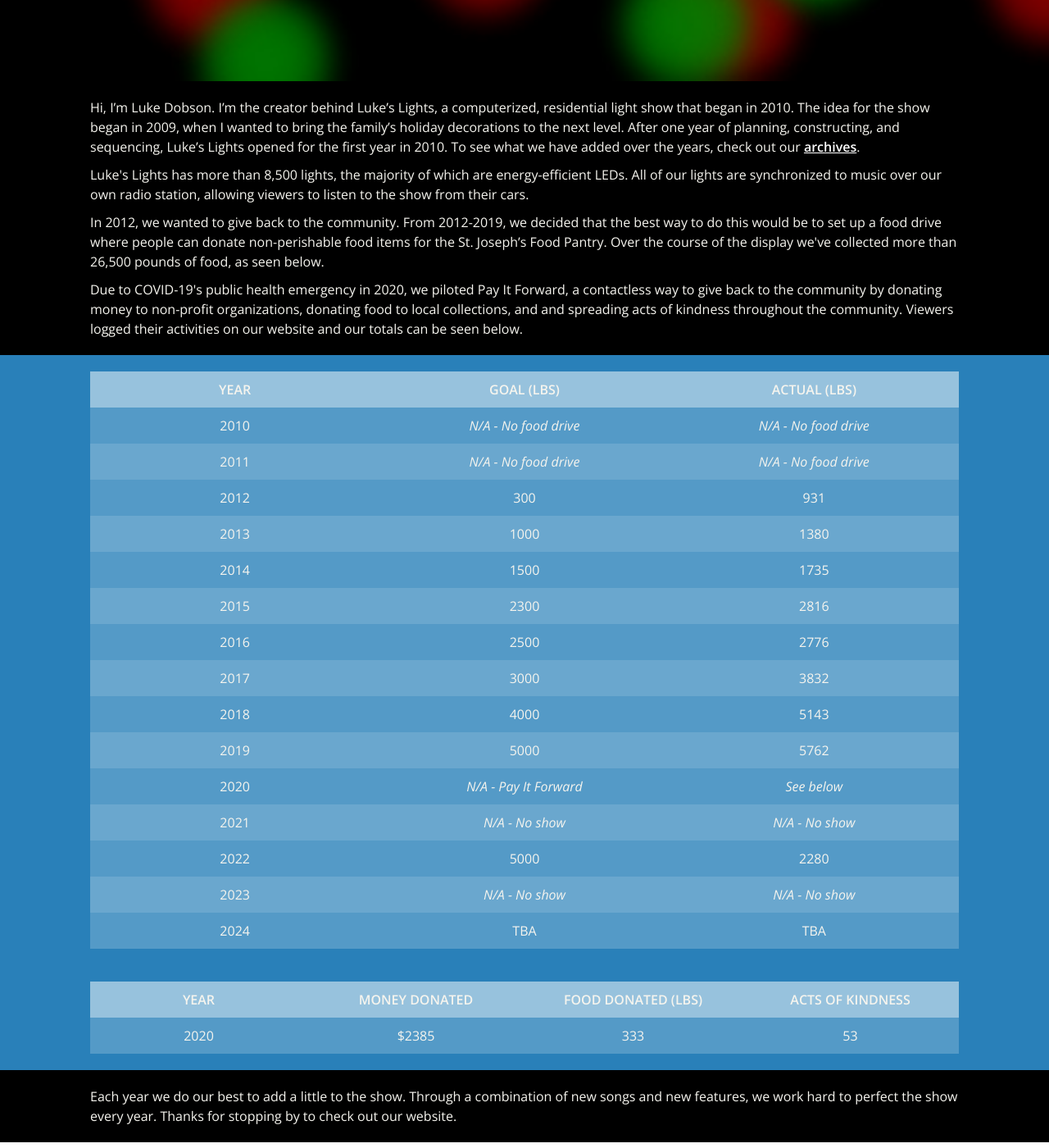
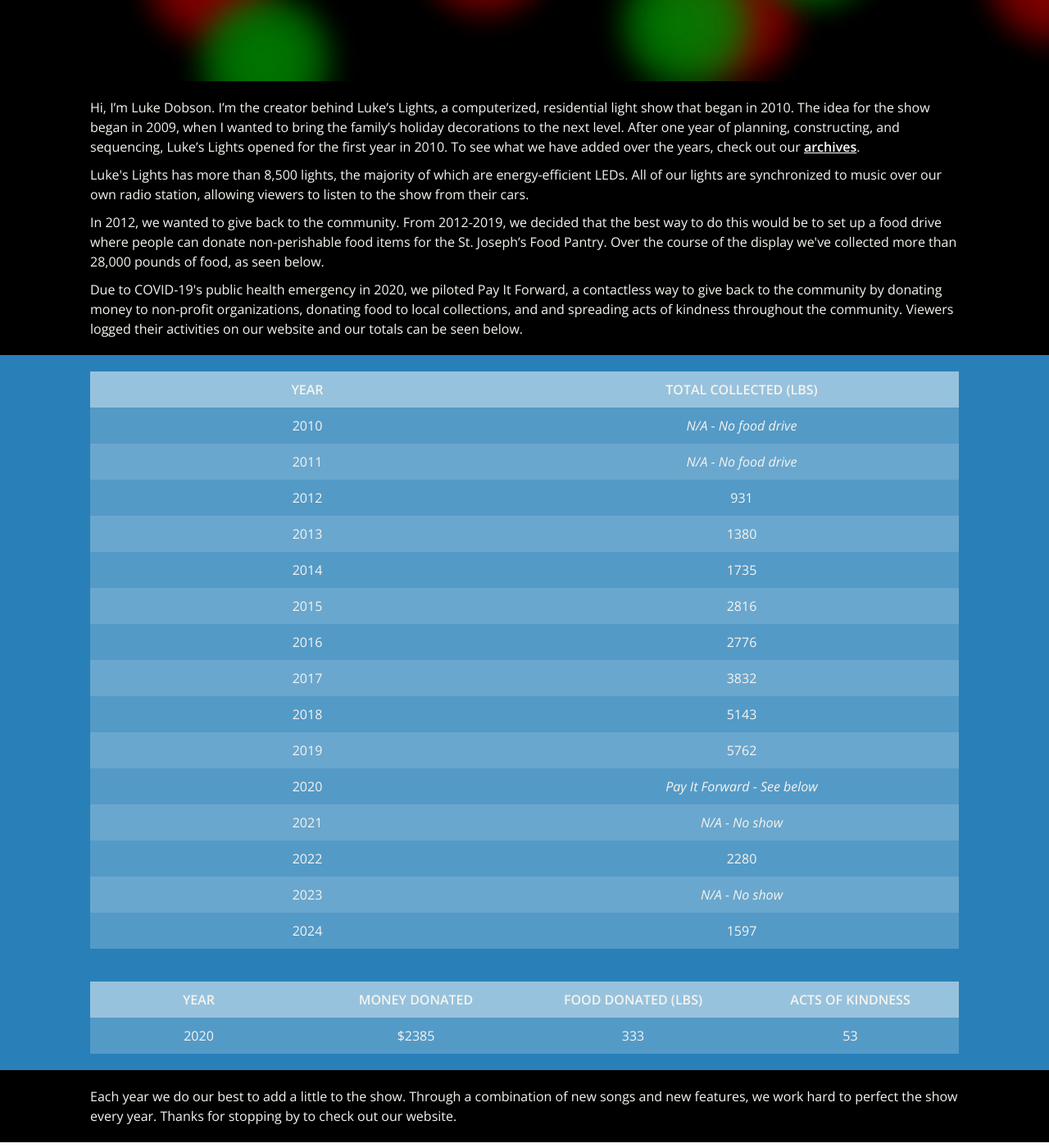
Before and after one commit to ldobson98/lukeslights, a Jekyll site: the page built from about_us.html, in a window 1280 px wide and 1400 px high, scrolled down 251 px. Shown: the whole window at 82% size. Built offline with Jekyll 4.4.1, drawn with Linux system fonts in a browser that asks for light colours; nearby versions of some CDN libraries.

Commit message:
Update about_us.html

```diff
--- a/about_us.html
+++ b/about_us.html
@@ -6,7 +6,7 @@ title: About Us
 	<p>Hi, I’m Luke Dobson.  I’m the creator behind Luke’s Lights, a computerized, residential light show that began in 2010.  The idea for the show began in 2009, when I wanted to bring the family’s holiday decorations to the next level.
 	After one year of planning, constructing, and sequencing, Luke’s Lights opened for the first year in 2010.  To see what we have added over the years, check out our <a href="videos/videos.html">archives</a>.</p>
 	<p>Luke's Lights has more than 8,500 lights, the majority of which are energy-efficient LEDs. All of our lights are synchronized to music over our own radio station, allowing viewers to listen to the show from their cars. </p>
-	<p>In 2012, we wanted to give back to the community.  From 2012-2019, we decided that the best way to do this would be to set up a food drive where people can donate non-perishable food items for the St. Joseph’s Food Pantry.  Over the course of the display we've collected more than 26,500 pounds of food, as seen below.</p>
+	<p>In 2012, we wanted to give back to the community.  From 2012-2019, we decided that the best way to do this would be to set up a food drive where people can donate non-perishable food items for the St. Joseph’s Food Pantry.  Over the course of the display we've collected more than 28,000 pounds of food, as seen below.</p>
 	<p>Due to COVID-19's public health emergency in 2020, we piloted Pay It Forward, a contactless way to give back to the community by donating money to non-profit organizations, donating food to local collections, and and spreading acts of kindness throughout the community. Viewers logged their activities on our website and our totals can be seen below.</p>
 </div>
 <div class="donations">
@@ -15,83 +15,83 @@ title: About Us
 			<tbody>
 				<tr>
 					<th>Year</th>
-					<th>Goal (lbs)</th>
-					<th>Actual (lbs)</th>
+<!-- 					<th>Goal (lbs)</th> -->
+					<th>Total Collected (lbs)</th>
 				</tr>
 				<tr>
 					<td>2010</td>
-					<td><i>N/A - No food drive</i></td>
+<!-- 					<td><i>N/A - No food drive</i></td> -->
 					<td><i>N/A - No food drive</i></td>
 				</tr>
 				<tr>
 					<td>2011</td>
-					<td><i>N/A - No food drive</i></td>
+<!-- 					<td><i>N/A - No food drive</i></td> -->
 					<td><i>N/A - No food drive</i></td>
 				</tr>
 				<tr>
 					<td>2012</td>
-					<td>300</td>
+<!-- 					<td>300</td> -->
 					<td>931</td>
 				</tr>
 				<tr>
 					<td>2013</td>
-					<td>1000</td>
+<!-- 					<td>1000</td> -->
 					<td>1380</td>
 				</tr>
 				<tr>
 					<td>2014</td>
-					<td>1500</td>
+<!-- 					<td>1500</td> -->
 					<td>1735</td>
 				</tr>
 				<tr>
 					<td>2015</td>
-					<td>2300</td>
+<!-- 					<td>2300</td> -->
 					<td>2816</td>
 				</tr>
 				<tr>
 					<td>2016</td>
-					<td>2500</td>
+<!-- 					<td>2500</td> -->
 					<td>2776</td>
 				</tr>
 				<tr>
 					<td>2017</td>
-					<td>3000</td>
+<!-- 					<td>3000</td> -->
 					<td>3832</td>
 				</tr>
 				<tr>
 					<td>2018</td>
-					<td>4000</td>
+<!-- 					<td>4000</td> -->
 					<td>5143</td>
 				</tr>
 				<tr>
 					<td>2019</td>
-					<td>5000</td>
+<!-- 					<td>5000</td> -->
 					<td>5762</td>
 				</tr>
 				<tr>
 					<td>2020</td>
-					<td><i>N/A - Pay It Forward</i></td>
-					<td><i>See below</i></td>
+<!-- 					<td><i>N/A - Pay It Forward</i></td> -->
+					<td><i>Pay It Forward - See below</i></td>
 				</tr>
 				<tr>
 					<td>2021</td>
-					<td><i>N/A - No show</i></td>
+<!-- 					<td><i>N/A - No show</i></td> -->
 					<td><i>N/A - No show</i></td>
 				</tr>
 				<tr>
 					<td>2022</td>
-					<td>5000</td>
+<!-- 					<td>5000</td> -->
 					<td>2280</td>
 				</tr>
 				<tr>
 					<td>2023</td>
-					<td><i>N/A - No show</i></td>
+<!-- 					<td><i>N/A - No show</i></td> -->
 					<td><i>N/A - No show</i></td>
 				</tr>
 				<tr>
 					<td>2024</td>
-					<td>TBA</td>
-					<td>TBA</td>
+<!-- 					<td>4000</td> -->
+					<td>1597</td>
 				</tr>
 			</tbody>
 		</table>
```
